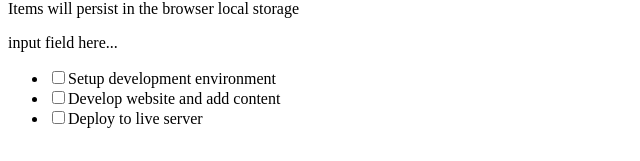
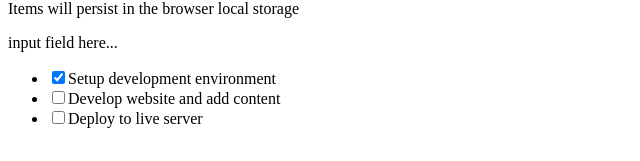
Before and after one commit to lordksix/todo-react, a React (Vite) app: page / in a window 1280 px wide. Shown: the part 190-351 px from the top of the page, without its empty margins (0-640 px from the left). Built offline with nearby package versions, Linux system fonts and the light colour scheme.

Commit message:
Add checkbox to todo item

```diff
--- a/src/components/TodoItem.jsx
+++ b/src/components/TodoItem.jsx
@@ -1,7 +1,11 @@
-const TodoItem = ({ itemProp }) => {
+const TodoItem = ({ itemProp, handleChange }) => {
   return (
     <li>
-      <input type="checkbox" />
+      <input
+        type="checkbox"
+        checked={itemProp.completed}
+        onChange={() => handleChange(itemProp.id)}
+      />
       {itemProp.title}
     </li>
   );
--- a/src/components/TodosList.jsx
+++ b/src/components/TodosList.jsx
@@ -1,11 +1,15 @@
 import TodoItem from '@/components/TodoItem';
 
 const TodosList = (props) => {
-  const { todosProps } = props;
+  const { todosProps, handleChange } = props;
   return (
     <ul>
       {todosProps.map((todo) => (
-        <TodoItem key={todo.id} itemProp={todo} />
+        <TodoItem
+          key={todo.id}
+          itemProp={todo}
+          handleChange={handleChange}
+        />
       ))}
     </ul>
   );
--- a/src/components/TodosLogic.jsx
+++ b/src/components/TodosLogic.jsx
@@ -1,8 +1,9 @@
+import { useState } from 'react';
 import InputTodo from '@/components/InputTodo';
 import TodosList from '@/components/TodosList';
 
 const TodosLogic = () => {
-  const todos = [
+  const [todos, setTodos] = useState([
     {
       id: 1,
       title: 'Setup development environment',
@@ -18,11 +19,24 @@ const TodosLogic = () => {
       title: 'Deploy to live server',
       completed: false,
     },
-  ];
+  ]);
+  const handleChange = (id) => {
+    setTodos((prevState) =>
+      prevState.map((todo) => {
+        if (todo.id === id) {
+          return {
+            ...todo,
+            completed: !todo.completed,
+          };
+        }
+        return todo;
+      })
+    );
+  };
   return (
     <div>
       <InputTodo />
-      <TodosList todosProps={todos} />
+      <TodosList todosProps={todos} handleChange={handleChange} />
     </div>
   )
 }
```
